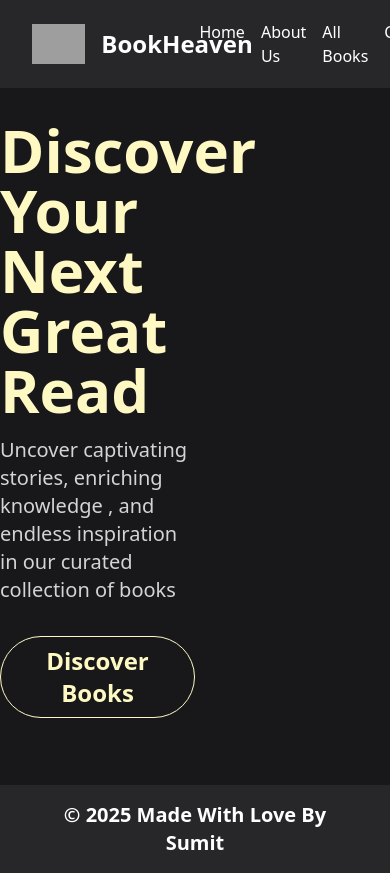
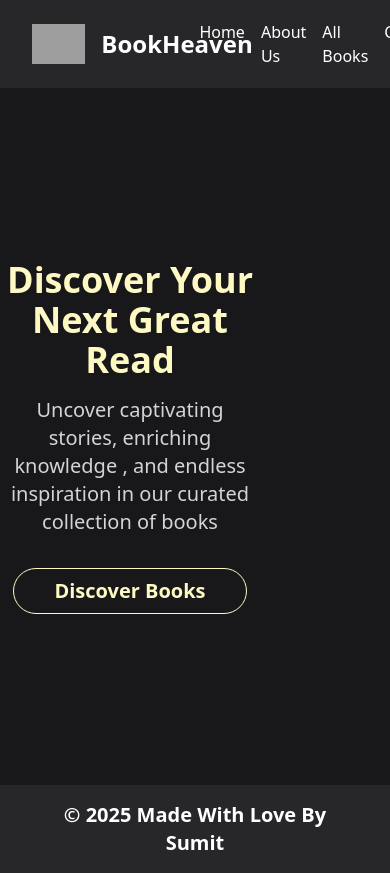
Before and after one commit to Sumitpal0572/BookStore-Frontend, a React (Vite) app: page / in a window 390 px wide. Shown: the top 873 px of the page. Built offline with nearby package versions, Linux system fonts and the light colour scheme; grey boxes are pictures that could not be loaded.

Commit message:
debug hero section

```diff
--- a/src/components/Home/Hero.jsx
+++ b/src/components/Home/Hero.jsx
@@ -3,18 +3,18 @@ import React from "react";
 const Hero = () => {
   return (
     <div className="h-[75vh] flex">
-      <div className="w-3/6 flex flex-col">
-        <h1 className="text-6xl font-semibold text-yellow-100">
+      <div className="w-full lg:w-3/6 flex flex-col items-center lg:items-start justify-center">
+        <h1 className="text-4xl lg:text-6xl font-semibold text-yellow-100 text-center lg:text-left">
           Discover Your Next Great Read
         </h1>
-        <p className="mt-4 text-xl text-zinc-300">
+        <p className="mt-4 text-xl text-zinc-300 text-center lg:text-left">
           Uncover captivating stories, enriching knowledge , and endless
           inspiration in our curated collection of books
         </p>
         <div className="mt-8">
           <button
-            className="text-yellow-100
-          text-2xl
+            className="text-yellow-100 text-xl
+          lg:text-2xl
           font-semibold
           border
           border-yellow-100
```
